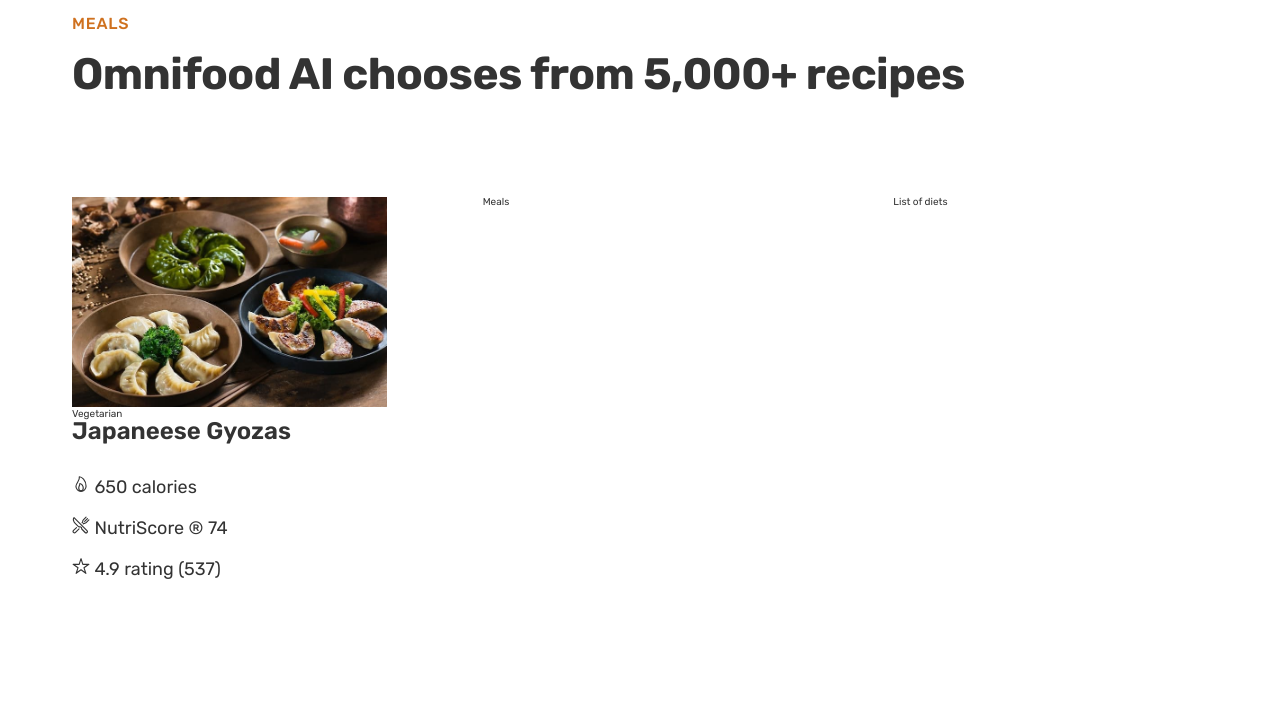
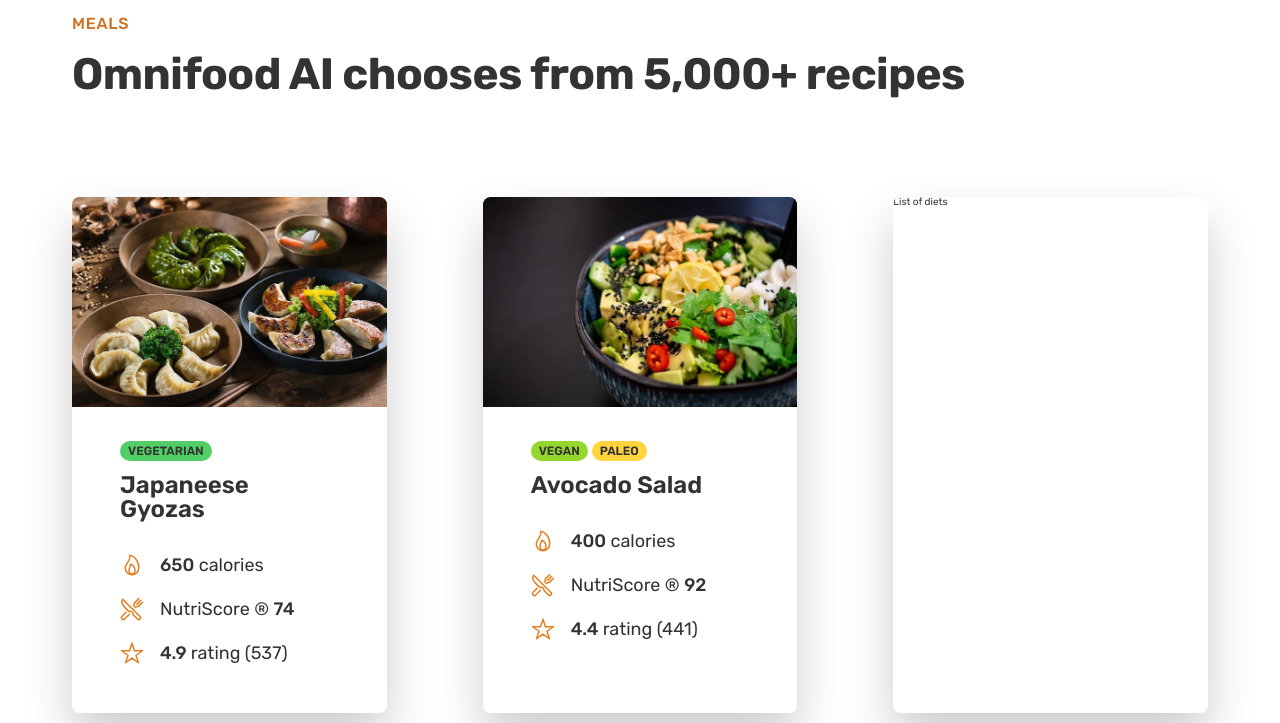
Before and after one commit to BrunoGaruda/Responsive-Landing-Page, a plain HTML site: page index.html in a window 1280 px wide. Shown: the part 2424-3147 px from the top of the page. Before the commit the page ends 3012 px from the top, so only its background shows below. Drawn offline with nearby package versions, Linux system fonts and the light colour scheme.

Commit message:
Cartões estilizados e finalizados

```diff
--- a/css/general.css
+++ b/css/general.css
@@ -6,6 +6,9 @@
   --primary-color: #e67e22;
   --light-primary-color: #fdf2e9;
   --darker-primary: #cf711f;
+  --meal-vegetarian-color: #51cf66;
+  --meal-vegan-color: #94d82d;
+  --meal-paleo-color: #ffd43d;
 
   /* ### TEXT ### */
   --text-gray-light: #eee;
@@ -158,3 +161,7 @@ body {
 .logo {
   height: 2.2rem;
 }
+
+strong {
+  font-weight: 500;
+}
--- a/css/styled.css
+++ b/css/styled.css
@@ -190,6 +190,44 @@
   padding: 9.6px 0;
 }
 
+.meal {
+  box-shadow: 0 2.4rem 4.8rem rgba(0, 0, 0, 0.2);
+  border-radius: 0.75rem;
+
+  /* checar depois */
+  overflow: hidden;
+}
+.meal-content {
+  padding: 3.2rem 4.8rem 4.8rem 4.8rem;
+}
+
+.meal-tags {
+  margin-bottom: 1.2rem;
+  display: flex;
+  gap: 0.4rem;
+}
+
+.tag {
+  display: inline-block;
+  padding: 0.4rem 0.8rem;
+  font-size: 1.2rem;
+  text-transform: uppercase;
+
+  color: var(--text-gray);
+  border-radius: 10rem;
+  font-weight: 600;
+}
+
+.tag--vegetarian {
+  background-color: var(--meal-vegetarian-color);
+}
+.tag--vegan {
+  background-color: var(--meal-vegan-color);
+}
+.tag--paleo {
+  background-color: var(--meal-paleo-color);
+}
+
 .meal-tittle {
   font-size: 2.4rem;
   color: var(--text-gray);
@@ -206,6 +244,16 @@
 
 .meal-attribute {
   font-size: 1.8rem;
+  display: flex;
+  align-items: center;
+  gap: 1.6rem;
+}
+
+.meal-icon {
+  height: 2.4rem;
+  width: 2.4rem;
+  /* funciona como string */
+  color: var(--primary-color);
 }
 
 .meal-img {
--- a/index.html
+++ b/index.html
@@ -180,24 +180,64 @@
               src="img/meals/meal-1.jpg"
               alt="Japanese Gyozas"
             />
-            <span class="tag">Vegetarian</span>
+
+            <div class="meal-content">
+              <div class="meal-tags">
+                <span class="tag tag--vegetarian">Vegetarian</span>
+              </div>
               <p class="meal-tittle">Japaneese Gyozas</p>
               <ul class="meal-attributes">
                 <li class="meal-attribute">
-                <ion-icon name="flame-outline"></ion-icon>
-                <span>650 calories</span>
+                  <ion-icon class="meal-icon" name="flame-outline"></ion-icon>
+                  <span><strong>650</strong> calories</span>
                 </li>
                 <li class="meal-attribute">
-                <ion-icon name="restaurant-outline"></ion-icon>
-                <span>NutriScore &reg; 74</span>
+                  <ion-icon
+                    class="meal-icon"
+                    name="restaurant-outline"
+                  ></ion-icon>
+                  <span>NutriScore &reg; <strong>74</strong></span>
                 </li>
                 <li class="meal-attribute">
-                <ion-icon name="star-outline"></ion-icon>
-                <span>4.9 rating (537)</span>
+                  <ion-icon class="meal-icon" name="star-outline"></ion-icon>
+                  <span><strong>4.9 </strong> rating (537)</span>
                 </li>
               </ul>
             </div>
-          <div class="meal">Meals</div>
+          </div>
+          <div class="meal">
+            <img
+              class="meal-img"
+              src="img/meals/meal-2.jpg"
+              alt="Avocado Salad"
+            />
+
+            <div class="meal-content">
+              <div class="meal-tags">
+                <span class="tag tag--vegan">Vegan</span>
+                <span class="tag tag--paleo">Paleo</span>
+              </div>
+
+              <p class="meal-tittle">Avocado Salad</p>
+              <ul class="meal-attributes">
+                <li class="meal-attribute">
+                  <ion-icon class="meal-icon" name="flame-outline"></ion-icon>
+                  <span><strong>400</strong> calories</span>
+                </li>
+                <li class="meal-attribute">
+                  <ion-icon
+                    class="meal-icon"
+                    name="restaurant-outline"
+                  ></ion-icon>
+                  <span>NutriScore &reg; <strong>92</strong></span>
+                </li>
+                <li class="meal-attribute">
+                  <ion-icon class="meal-icon" name="star-outline"></ion-icon>
+                  <span><strong>4.4 </strong> rating (441)</span>
+                </li>
+              </ul>
+            </div>
+          </div>
           <div class="meal">List of diets</div>
         </div>
       </section>
```
Lines whose indentation alone changed are shown as unchanged.
